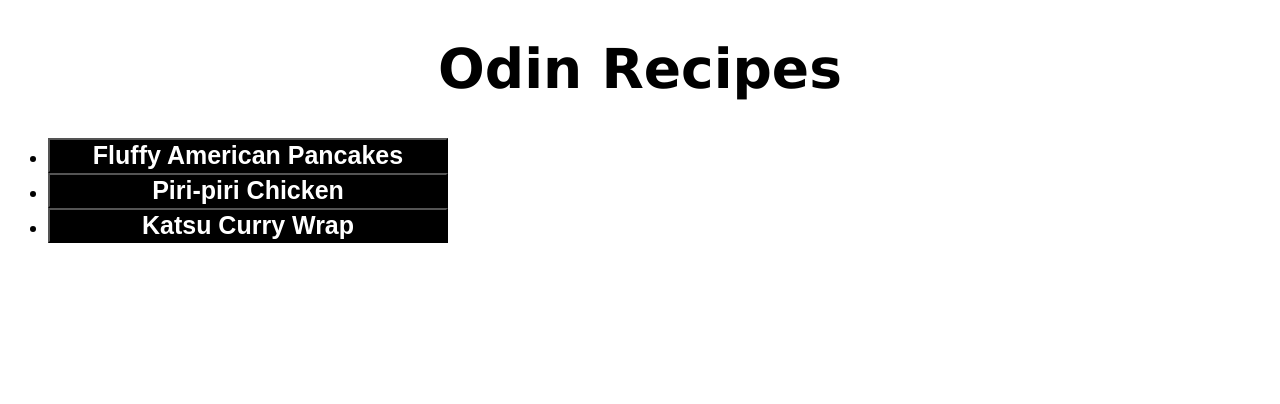
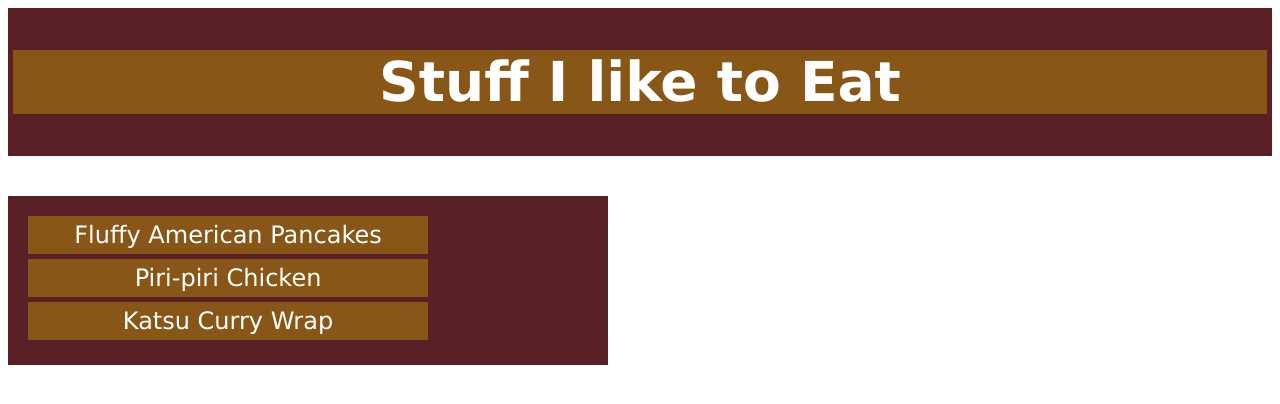
Before and after one commit to thechatroomking/odin-recipes, a plain HTML site: page index.html in a window 1280 px wide. Drawn offline with Linux system fonts and the light colour scheme.

Commit message:
Added CSS to index and recipe pages

```diff
--- a/index.html
+++ b/index.html
@@ -8,19 +8,22 @@
 </head>
 <body>
 
+<div class="pagetitle">
+    <h1 class="title">Stuff I like to Eat</h1>
+</div>
 
-    <h1>Odin Recipes</h1>
+<div class="space"></div>
 
-    <ul>
+<div class="recipes">
 
-        <li><a href="recipes/pancake.html"><button>Fluffy American Pancakes</button></a></li>
+    <a class="list choice" href="recipes/pancake.html">Fluffy American Pancakes</a>
 
-        <li><a href="recipes/piripirichic.html"><button>Piri-piri Chicken</button></a></li>
+    <a class="list choice" href="recipes/piripirichic.html">Piri-piri Chicken</a>
 
-        <li><a href="recipes/katsuwrap.html"><button>Katsu Curry Wrap</button></a></li>
+    <a class="list choice" href="recipes/katsuwrap.html">Katsu Curry Wrap</a>
 
-    </ul>
 
+</div>
 
 </body>
 </html>
--- a/styles.css
+++ b/styles.css
@@ -5,6 +5,8 @@ body {
 h1 {
     text-align: center;
     font-size: 55px;
+    color: white;
+    background-color: #885717;
 }
 
 h2 {
@@ -24,14 +26,6 @@ img {
     height: auto;
 }
 
-button {
-    color: white;
-    background-color: black;
-    font-weight: bold;
-    font-size: 25px;
-    width: 400px;
-}
-
 .description {
     font-size: 18px;
     font-weight: 100;
@@ -46,3 +40,53 @@ ol {
     font-size: 18px;
     text-align: left;
 }
+
+html {
+    box-sizing: border-box;
+  }
+  *,
+  *::before,
+  *::after {
+    box-sizing: inherit;
+  }
+
+.pagetitle {
+    background-color:#592125;
+    padding: 5px;
+    border: 5px;
+}
+
+.space {
+    height: 40px;
+    width: auto;
+}
+
+.recipes {
+    width: 600px;
+    margin-right: 33%;
+    background-color: #592125;
+    padding: 20px;
+}
+
+.list {
+    display: block;
+    width: auto;
+    margin: auto;
+}
+
+.choice {
+    display: block;
+    text-decoration: none;
+    text-align: center;
+    font-size: x-large;
+    padding: 5px;
+    width: 400px;
+    margin-right: 33% ;
+    margin-bottom: 5px;
+    color: white;
+    background-color: #885717;
+}
+
+.food {
+    width: 700px;
+}
```
Also changed, not shown: recipes/katsuwrap.html (+7 -5 lines), recipes/pancake.html (+9 -7 lines), recipes/piripirichic.html (+8 -6 lines).
